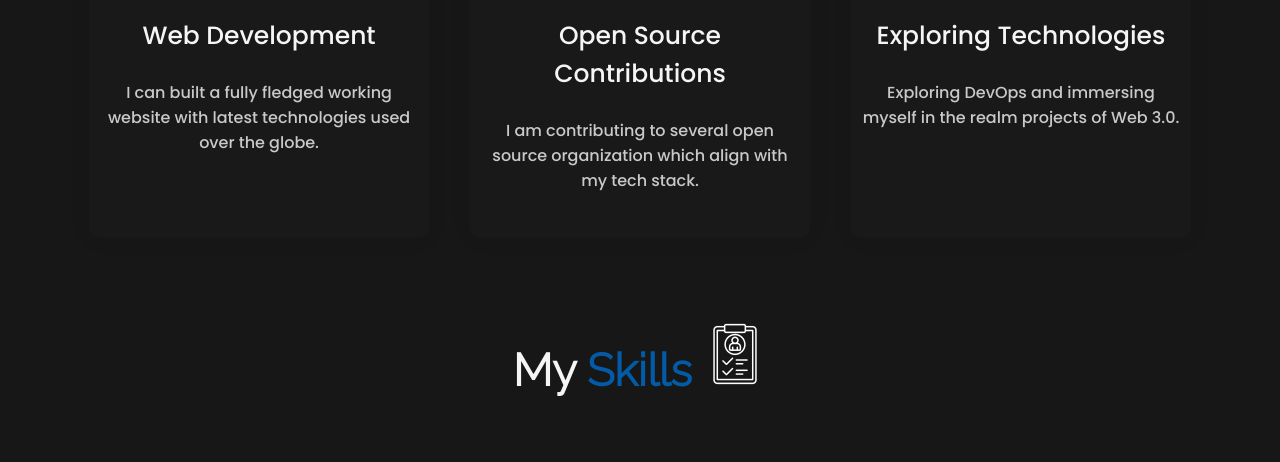
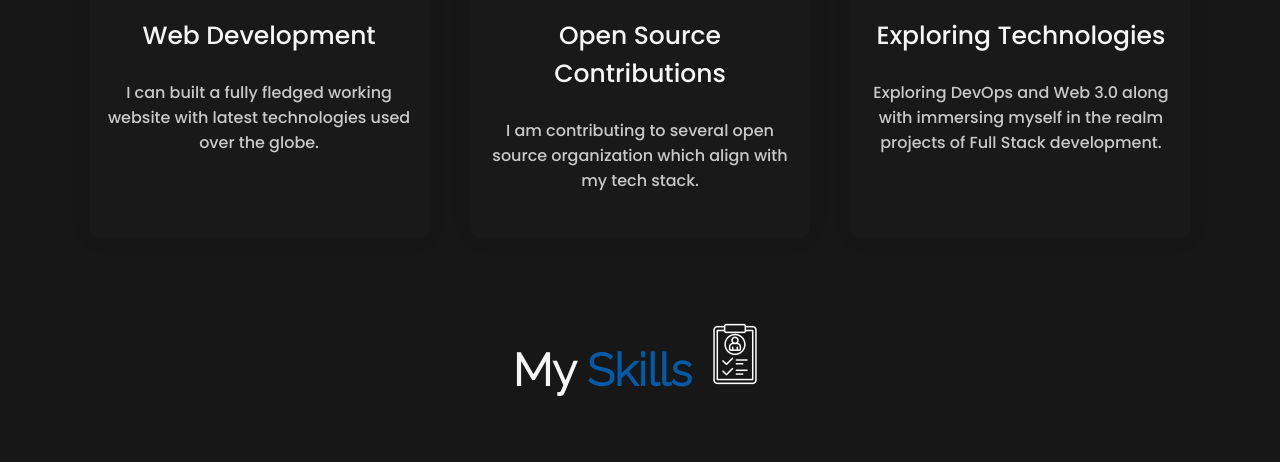
Before and after one commit to Ashu463/My-portfolio, a plain HTML site: page index.html in a window 1280 px wide. Shown: the part 1801-2263 px from the top of the page. Drawn offline with nearby package versions, Linux system fonts and the light colour scheme.

Commit message:
service part updated

```diff
--- a/index.html
+++ b/index.html
@@ -160,7 +160,7 @@
                             </div>
                             <div class="service-description">
                                 <h2>Exploring Technologies</h2>
-                                <p>Exploring DevOps and immersing myself in the realm projects of Web 3.0.</p>
+                                <p>Exploring DevOps and Web 3.0 along with immersing myself in the realm projects of Full Stack development.</p>
                             </div>
                         </div>
                     </div>
```
